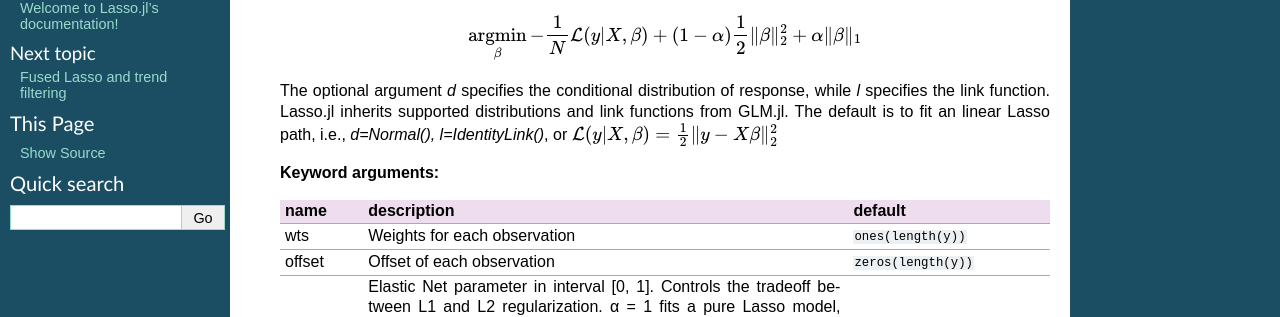
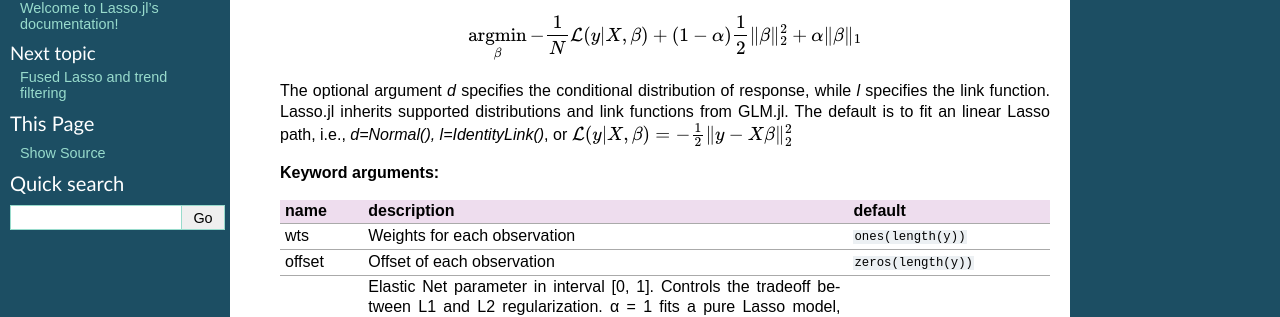
Before and after one commit to JuliaStats/Lasso.jl, a Sphinx documentation site: the page built from doc/lasso.rst, in a window 1280 px wide. Shown: the part 143-460 px from the top of the page. Built offline with Sphinx 7.4.7, drawn with Linux system fonts in a browser that asks for light colours.

Commit message:
Fix another typo

```diff
--- a/doc/lasso.rst
+++ b/doc/lasso.rst
@@ -12,7 +12,7 @@ Lasso paths
     response, while `l` specifies the link function. Lasso.jl inherits
     supported distributions and link functions from GLM.jl. The default
     is to fit an linear Lasso path, i.e., `d=Normal(), l=IdentityLink()`,
-    or :math:`\mathcal{L}(y|X,\beta) = \frac{1}{2}\|y - X\beta\|_2^2`
+    or :math:`\mathcal{L}(y|X,\beta) = -\frac{1}{2}\|y - X\beta\|_2^2`
 
     **Keyword arguments:**
 
```
